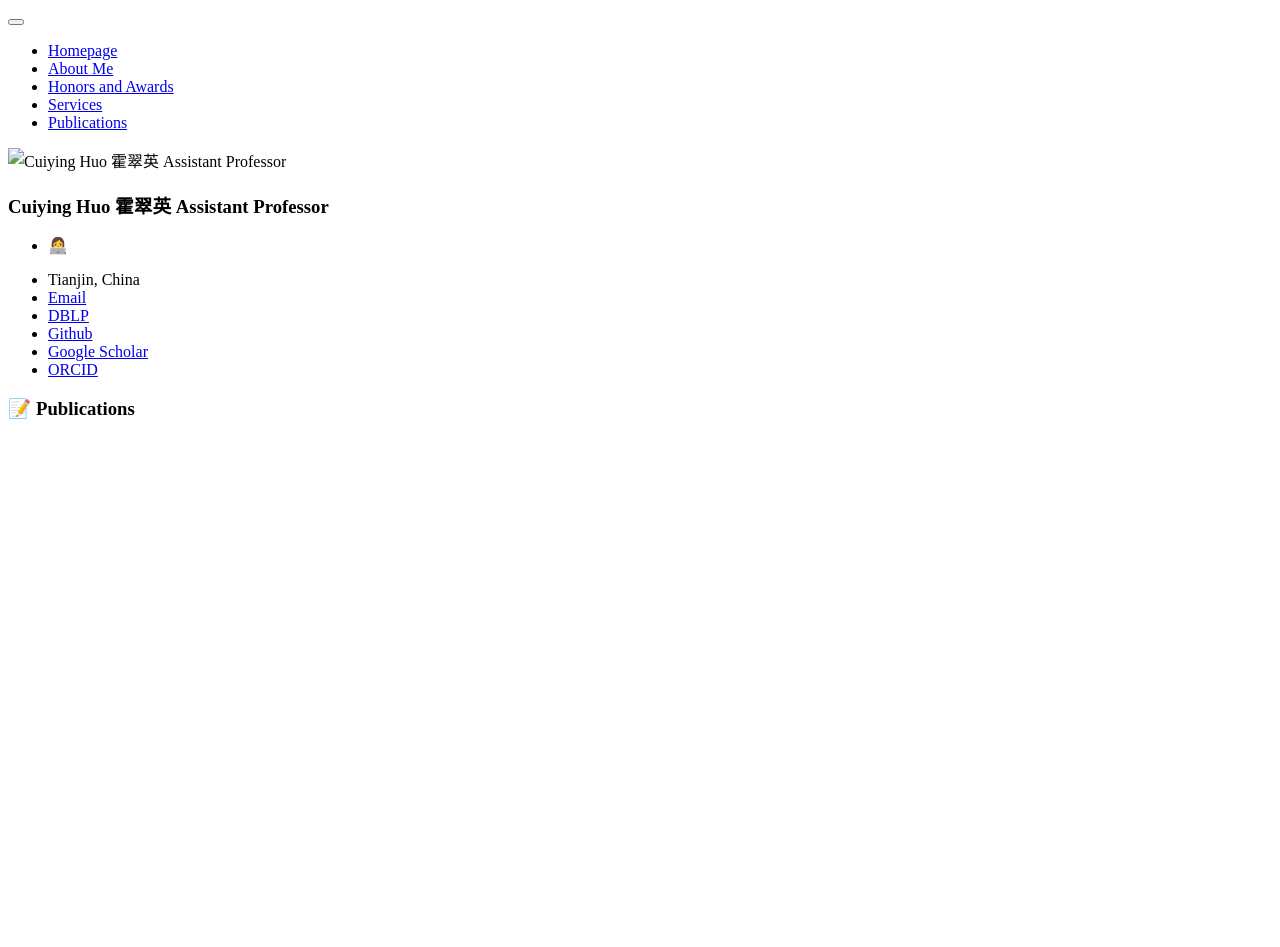
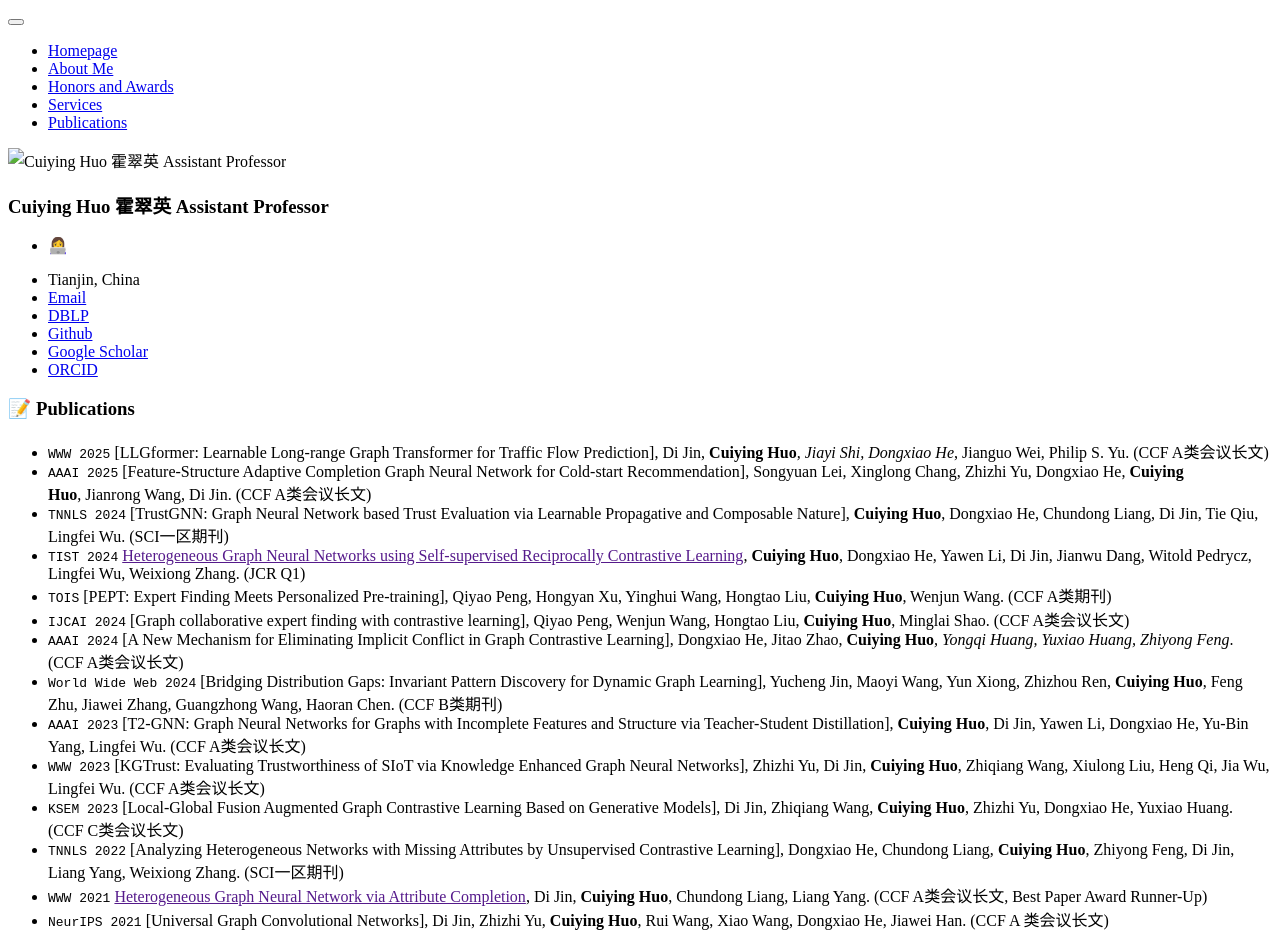
Before and after one commit to Cuiying-Huo/Cuiying-Huo.github.io, a Jekyll site: the page built from _pages/includes/pub.md, in a window 1280 px wide. Built offline with Jekyll 4.4.1, drawn with Linux system fonts in a browser that asks for light colours; our own code applies the rules of GitHub Pages for plain Markdown files; before the commit the page ends 900 px from its top, so only the background shows below that.

Commit message:
Update pub.md

```diff
--- a/_pages/includes/pub.md
+++ b/_pages/includes/pub.md
@@ -1 +1,15 @@
 # 📝 Publications
+- ``WWW 2025`` [LLGformer: Learnable Long-range Graph Transformer for Traffic Flow Prediction], Di Jin, **Cuiying Huo***, Jiayi Shi, Dongxiao He*, Jianguo Wei, Philip S. Yu. (CCF A类会议长文)
+- ``AAAI 2025`` [Feature-Structure Adaptive Completion Graph Neural Network for Cold-start Recommendation], Songyuan Lei, Xinglong Chang, Zhizhi Yu, Dongxiao He, **Cuiying Huo**, Jianrong Wang, Di Jin. (CCF A类会议长文)
+- ``TNNLS 2024`` [TrustGNN: Graph Neural Network based Trust Evaluation via Learnable Propagative and Composable Nature], **Cuiying Huo**, Dongxiao He, Chundong Liang, Di Jin, Tie Qiu, Lingfei Wu. (SCI一区期刊)
+- ``TIST 2024`` [Heterogeneous Graph Neural Networks using Self-supervised Reciprocally Contrastive Learning](), **Cuiying Huo**, Dongxiao He, Yawen Li, Di Jin, Jianwu Dang, Witold Pedrycz, Lingfei Wu, Weixiong Zhang. (JCR Q1)
+- ``TOIS`` [PEPT: Expert Finding Meets Personalized Pre-training], Qiyao Peng, Hongyan Xu, Yinghui Wang, Hongtao Liu, **Cuiying Huo**, Wenjun Wang. (CCF A类期刊)
+- ``IJCAI 2024`` [Graph collaborative expert finding with contrastive learning], Qiyao Peng, Wenjun Wang, Hongtao Liu, **Cuiying Huo**, Minglai Shao. (CCF A类会议长文)
+- ``AAAI 2024`` [A New Mechanism for Eliminating Implicit Conflict in Graph Contrastive Learning], Dongxiao He, Jitao Zhao, **Cuiying Huo***, Yongqi Huang, Yuxiao Huang, Zhiyong Feng*. (CCF A类会议长文)
+- ``World Wide Web 2024`` [Bridging Distribution Gaps: Invariant Pattern Discovery for Dynamic Graph Learning], Yucheng Jin, Maoyi Wang, Yun Xiong, Zhizhou Ren, **Cuiying Huo**, Feng Zhu, Jiawei Zhang, Guangzhong Wang, Haoran Chen. (CCF B类期刊)
+- ``AAAI 2023`` [T2-GNN: Graph Neural Networks for Graphs with Incomplete Features and Structure via Teacher-Student Distillation], **Cuiying Huo**, Di Jin, Yawen Li, Dongxiao He, Yu-Bin Yang, Lingfei Wu. (CCF A类会议长文)
+- ``WWW 2023`` [KGTrust: Evaluating Trustworthiness of SIoT via Knowledge Enhanced Graph Neural Networks], Zhizhi Yu, Di Jin, **Cuiying Huo**, Zhiqiang Wang, Xiulong Liu, Heng Qi, Jia Wu, Lingfei Wu. (CCF A类会议长文)
+- ``KSEM 2023`` [Local-Global Fusion Augmented Graph Contrastive Learning Based on Generative Models], Di Jin, Zhiqiang Wang, **Cuiying Huo**, Zhizhi Yu, Dongxiao He, Yuxiao Huang. (CCF C类会议长文)
+-  ``TNNLS 2022`` [Analyzing Heterogeneous Networks with Missing Attributes by Unsupervised Contrastive Learning], Dongxiao He, Chundong Liang, **Cuiying Huo**, Zhiyong Feng, Di Jin, Liang Yang, Weixiong Zhang. (SCI一区期刊)
+-  ``WWW 2021`` [Heterogeneous Graph Neural Network via Attribute Completion](), Di Jin, **Cuiying Huo**, Chundong Liang, Liang Yang. (CCF A类会议长文, Best Paper Award Runner-Up)
+-  ``NeurIPS 2021`` [Universal Graph Convolutional Networks], Di Jin, Zhizhi Yu, **Cuiying Huo**, Rui Wang, Xiao Wang, Dongxiao He, Jiawei Han. (CCF A 类会议长文)
```
